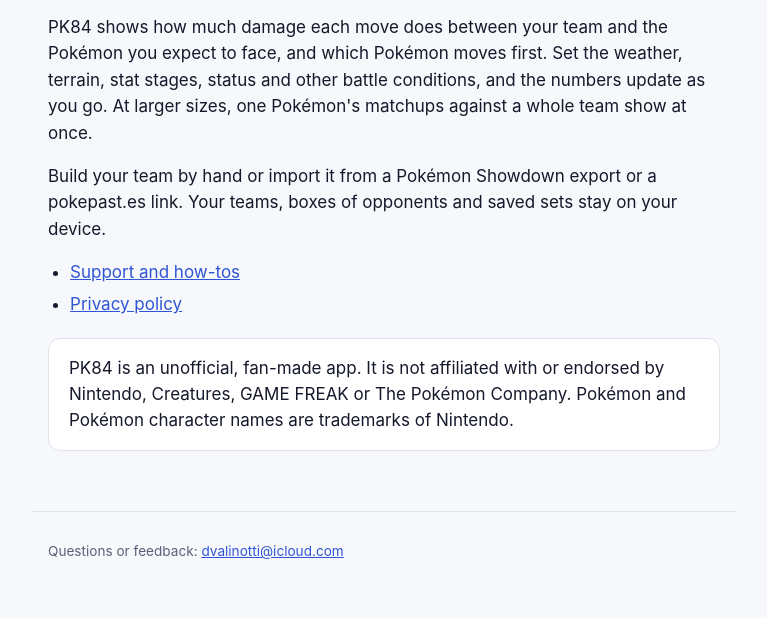
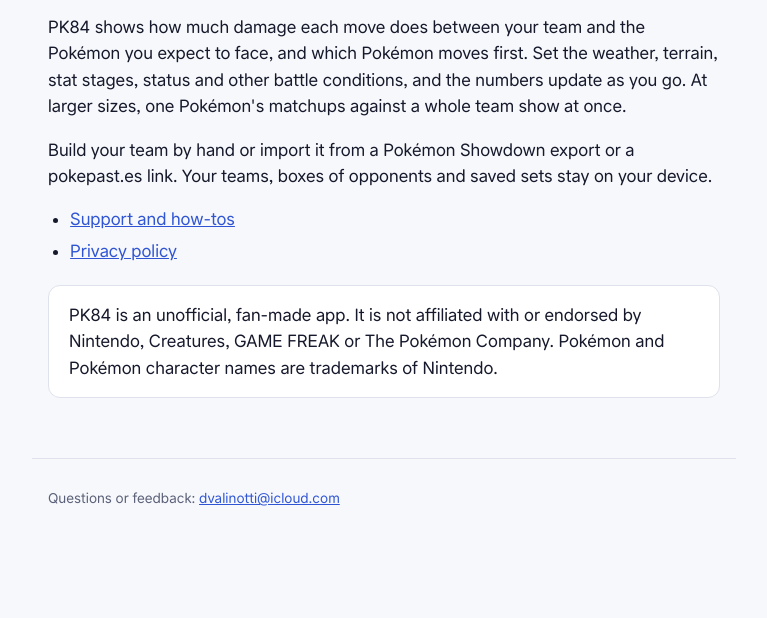
Before and after one commit to dvalinotti/pk84-site, a plain HTML site: page index.html in a window 1280 px wide. Shown: the part 182-800 px from the top of the page, without its empty margins (256-1023 px from the left). Drawn offline with Linux system fonts and the light colour scheme.

Commit message:
Set the pages in Allo
Co-Authored-By: Claude Opus 5.5 <noreply@anthropic.com>

```diff
--- a/style.css
+++ b/style.css
@@ -1,3 +1,19 @@
+@font-face {
+  font-family: "Allo";
+  src: url("fonts/AlloVariableFriendly.woff2") format("woff2");
+  font-weight: 100 900;
+  font-style: normal;
+  font-display: swap;
+}
+
+@font-face {
+  font-family: "Allo";
+  src: url("fonts/Allo-Oblique.woff2") format("woff2");
+  font-weight: 400;
+  font-style: italic;
+  font-display: swap;
+}
+
 :root {
   --bg: #f7f8fb;
   --surface: #ffffff;
@@ -25,7 +41,7 @@ body {
   margin: 0;
   background: var(--bg);
   color: var(--text);
-  font: 17px/1.55 -apple-system, BlinkMacSystemFont, "SF Pro Text", "Segoe UI", Roboto, Helvetica, Arial, sans-serif;
+  font: 17px/1.55 "Allo", -apple-system, BlinkMacSystemFont, "Segoe UI", Roboto, Helvetica, Arial, sans-serif;
   -webkit-text-size-adjust: 100%;
 }
 
```
Also changed, not shown: fonts/Allo-Oblique.woff2 (added), fonts/AlloVariableFriendly.woff2 (added), fonts/OFL.txt (added), 1 other file.
